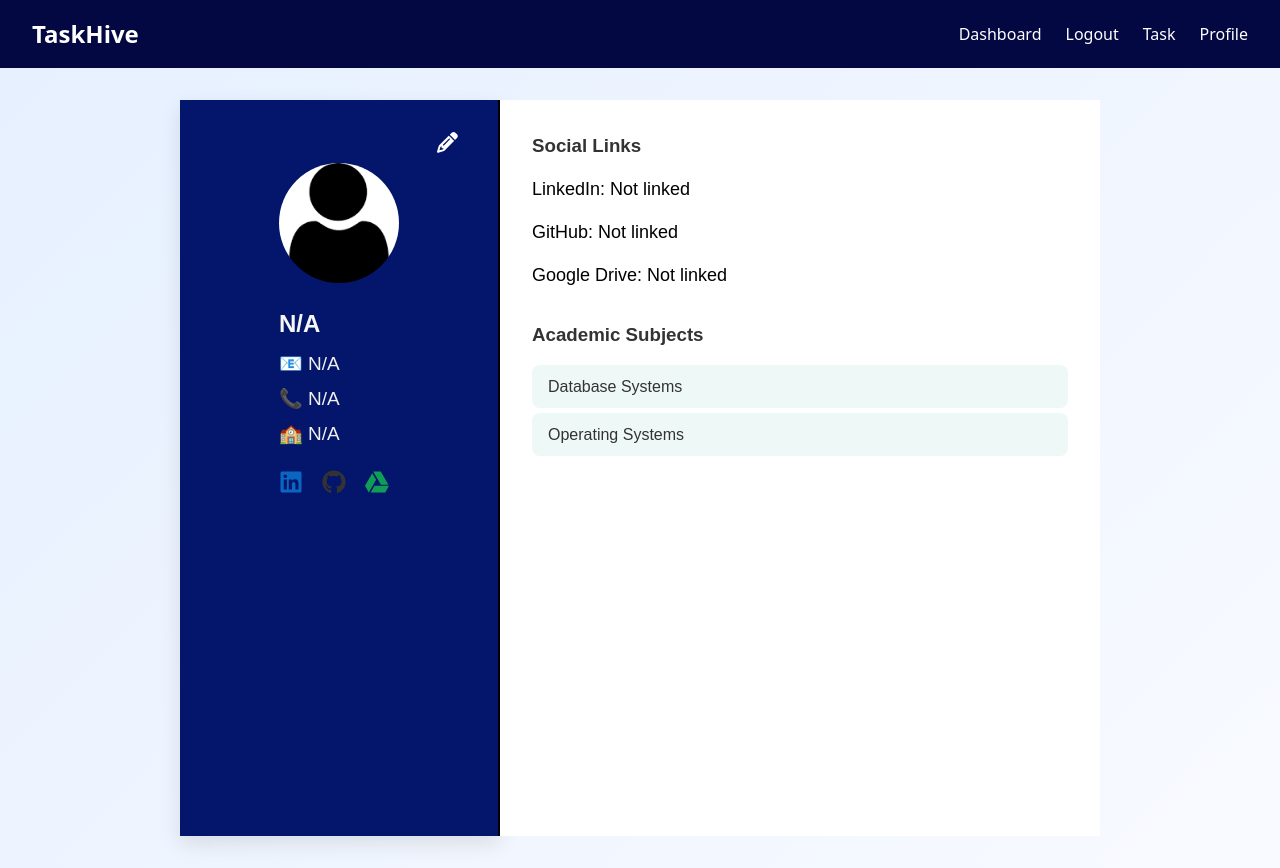
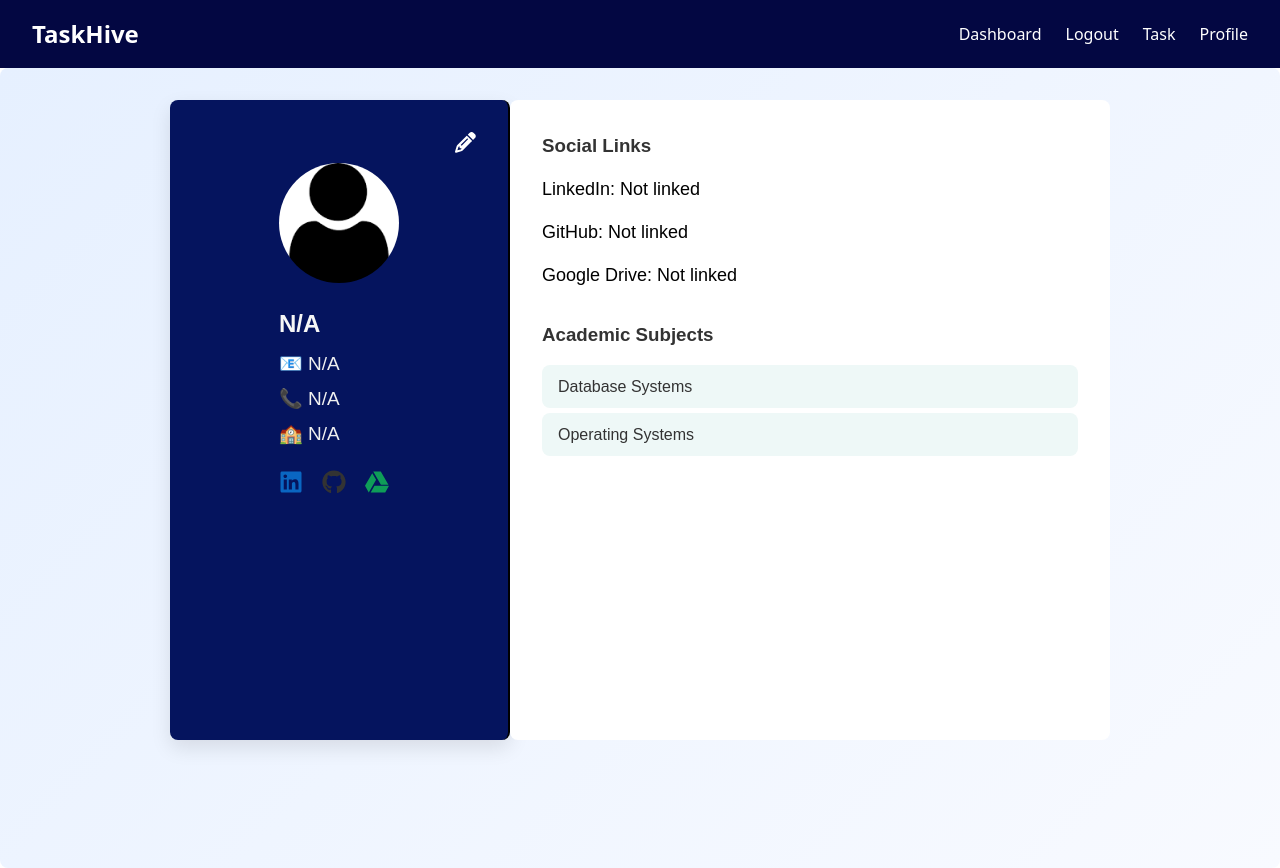
Before and after one commit to GauriKale11/SE-project_Taskhive, a React app in the folder frontend/: page /profile in a window 1280 px wide. Built offline with nearby package versions, Linux system fonts and the light colour scheme; the HTML template or start-up script is replaced by a standard one.

Commit message:
css changes

```diff
--- a/frontend/src/styles/add-task.css
+++ b/frontend/src/styles/add-task.css
@@ -5,16 +5,16 @@
 }
 
 .add-task-container {
-    min-height: 100vh;
+    min-height: 80vh;
     display: flex;
     align-items: center;
     flex-direction: column;
-    margin-top: 80px;
+    margin-top: 30px;
 }
 
 .add-task-logo {
     width: 500px;
-    height: 100px;
+    height: 80px;
     overflow: hidden;
     background-color: aliceblue;
     border-top-left-radius: 20px;
--- a/frontend/src/styles/profile.css
+++ b/frontend/src/styles/profile.css
@@ -8,21 +8,24 @@
   background: linear-gradient(135deg, #e6f0ff 0%, #f8faff 100%);
   font-family: 'Poppins', sans-serif;
   color: black;
+  border-radius: 0.5rem;
 }
 
 .profile-card {
+  height: 80vh;
   display: flex;
   flex-direction: column;
   flex-wrap: wrap;
   align-items: center;
   gap: 10px;
-  background: rgb(4, 22, 107);
+  background: rgb(5, 20, 94);
   box-shadow: 0 8px 20px rgba(0, 0, 0, 0.1);
-  padding: 2rem 2.5rem;
+  padding: 2rem 2rem;
   text-align: center;
-  width: 320px;
+  width: 340px;
   border-right: 2px solid black;
   color: #ccc;
+  border-radius: 0.5rem;
 }
 
 @media screen and (max-width: 983px) {
@@ -115,6 +118,8 @@
   width: 600px;
   animation: fadeIn 0.5s ease;
   background: white;
+  height: 80vh;
+  border-radius: 0.5rem;
 }
 
 .profile-details h3 {
```
